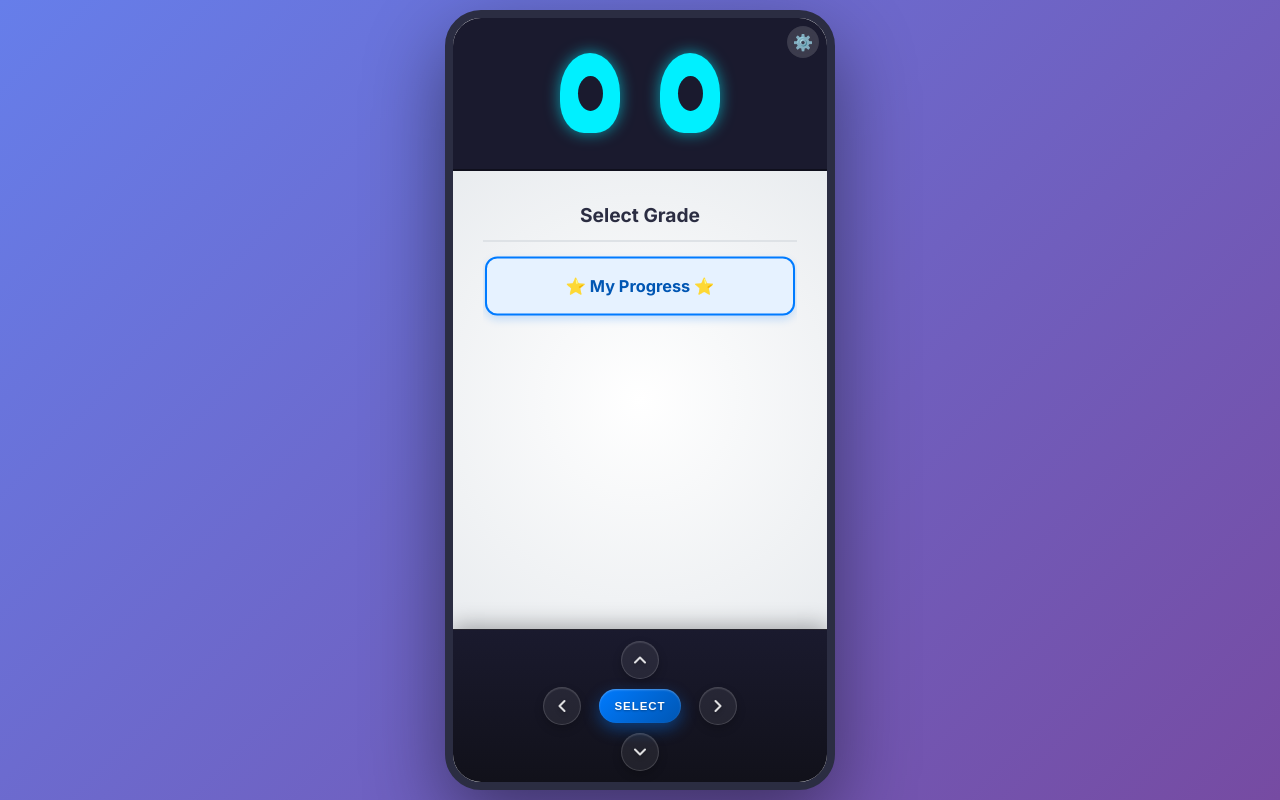
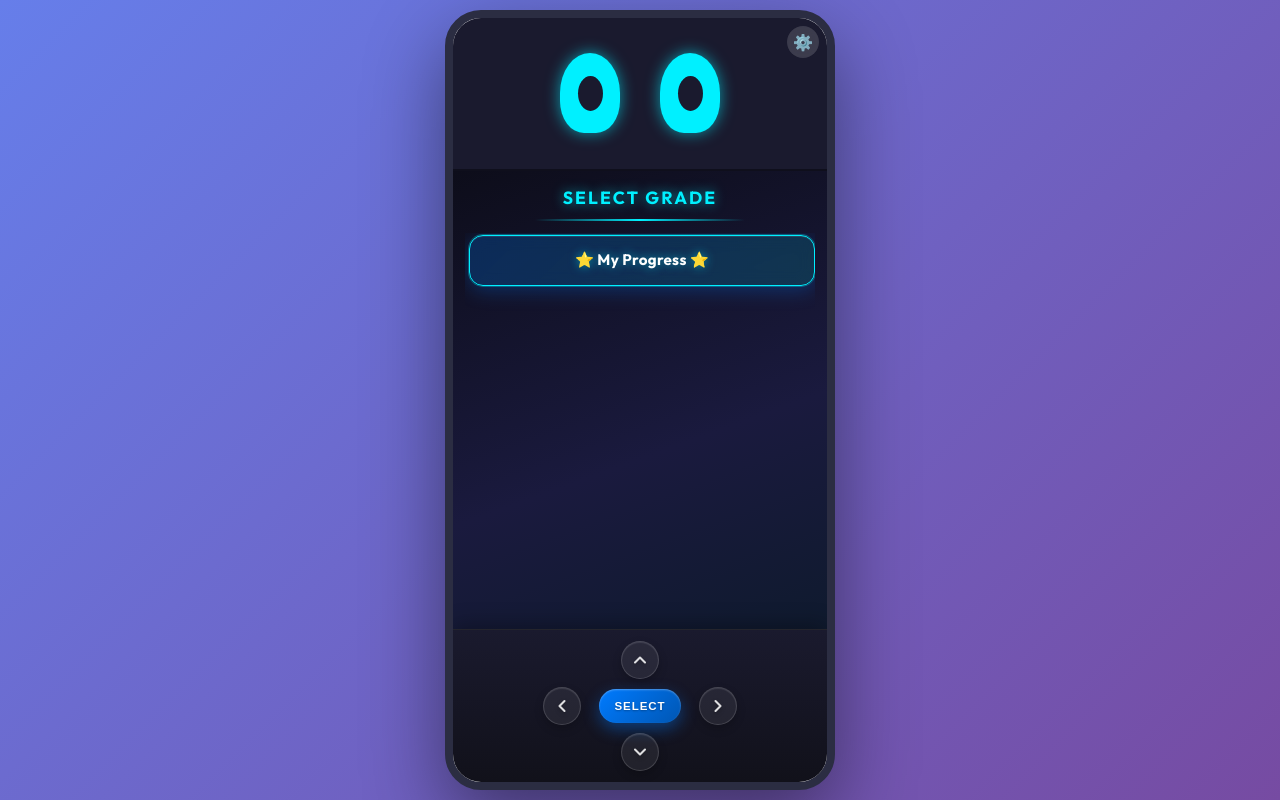
Before and after one commit to palliyalithabsheer-lang/robo-backend, a React (Vite) app: page / in a window 1280 px wide. Built offline with nearby package versions, Linux system fonts and the light colour scheme; no server answers.

Commit message:
UI: Premium dark robot theme for all stomach screens

```diff
--- a/src/components/StomachSection.css
+++ b/src/components/StomachSection.css
@@ -1,38 +1,37 @@
 .stomach-section {
-  flex: 0 0 60%; /* Adjusted to 60% since ControlBar is now 20% */
+  flex: 0 0 60%;
   height: 0; /* Required for nested scrolling in flex containers */
-  background-color: #f8f9fa;
-  /* Light stomach area */
+  background-color: #0d0d1a; /* Dark so screen backgrounds show cleanly */
   display: flex;
   justify-content: center;
   align-items: center;
-  padding: 20px;
+  padding: 0;
   box-sizing: border-box;
-  background-image: radial-gradient(circle at center, #ffffff 0%, #e9ecef 100%);
+  background-image: none;
   position: relative;
   overflow-y: auto;
 }
 
 .content-placeholder {
-  background: white;
+  background: rgba(255, 255, 255, 0.05);
   padding: 30px;
   border-radius: 20px;
-  box-shadow: 0 10px 30px rgba(0, 0, 0, 0.05);
+  box-shadow: 0 10px 30px rgba(0, 0, 0, 0.3);
   text-align: center;
   width: 90%;
   max-width: 300px;
-  border: 1px solid #dee2e6;
+  border: 1px solid rgba(255, 255, 255, 0.08);
 }
 
 .content-placeholder h2 {
-  color: #2b2d42;
+  color: #00f0ff;
   margin-top: 0;
   font-size: 1.5rem;
   margin-bottom: 10px;
 }
 
 .content-placeholder p {
-  color: #6c757d;
+  color: rgba(255, 255, 255, 0.6);
   margin-bottom: 0;
   font-size: 0.95rem;
 }
--- a/src/components/screens/LockedScreen.css
+++ b/src/components/screens/LockedScreen.css
@@ -1,58 +1,68 @@
+/* ── LockedScreen — Premium Robot UI ───────────────────────────── */
 .locked-screen {
   width: 100%;
   height: 100%;
   display: flex;
   flex-direction: column;
+  align-items: center;
   justify-content: center;
-  align-items: center;
-  gap: 12px;
+  gap: 8px;
   padding: 20px;
   box-sizing: border-box;
+  background: linear-gradient(160deg, #0d0d1a 0%, #1a1a3e 60%, #0f1a2e 100%);
+  font-family: 'Outfit', sans-serif;
   text-align: center;
-  background: linear-gradient(160deg, #fff9f0 0%, #fff3cd 100%);
 }
 
 .lock-icon {
-  font-size: 3rem;
-  animation: bounce-lock 1.5s ease-in-out infinite;
+  font-size: 3.5rem;
+  animation: float-lock 3s ease-in-out infinite;
+  filter: drop-shadow(0 0 14px rgba(255, 165, 0, 0.6));
 }
 
-@keyframes bounce-lock {
+@keyframes float-lock {
   0%, 100% { transform: translateY(0); }
-  50% { transform: translateY(-10px); }
+  50% { transform: translateY(-8px); }
 }
 
 .locked-title {
-  font-size: 1.3rem;
-  color: #856404;
-  margin: 0;
-  font-weight: 900;
+  font-size: 1.2rem;
+  font-weight: 800;
+  color: #fff;
+  margin: 4px 0 0;
+  letter-spacing: 0.05em;
 }
 
 .locked-msg {
-  font-size: 1rem;
-  color: #2b2d42;
+  font-size: 0.9rem;
+  font-weight: 600;
+  color: rgba(255, 193, 7, 0.9);
   margin: 0;
-  font-weight: 700;
 }
 
 .locked-sub {
-  font-size: 0.85rem;
-  color: #6c757d;
+  font-size: 0.8rem;
+  color: rgba(255, 255, 255, 0.45);
   margin: 0;
 }
 
 .back-btn {
-  margin-top: 8px;
-  background: #007bff;
-  color: white;
-  border: none;
+  margin-top: 12px;
+  background: rgba(255, 255, 255, 0.07);
+  border: 1px solid rgba(255, 255, 255, 0.2);
+  color: rgba(255, 255, 255, 0.8);
   border-radius: 20px;
-  padding: 10px 24px;
-  font-size: 0.9rem;
-  font-weight: bold;
+  padding: 8px 22px;
+  font-size: 0.85rem;
+  font-weight: 600;
+  font-family: 'Outfit', sans-serif;
   cursor: pointer;
-  transition: opacity 0.2s;
+  transition: all 0.2s ease;
 }
 
-.back-btn:hover { opacity: 0.85; }
+.back-btn:hover {
+  background: rgba(0, 240, 255, 0.1);
+  border-color: #00f0ff;
+  color: #00f0ff;
+  box-shadow: 0 0 12px rgba(0, 240, 255, 0.2);
+}
--- a/src/components/screens/MenuScreen.css
+++ b/src/components/screens/MenuScreen.css
@@ -1,19 +1,40 @@
+/* ── MenuScreen — Premium Robot UI ─────────────────────────────── */
+@import url('https://fonts.googleapis.com/css2?family=Outfit:wght@400;600;700;900&display=swap');
+
 .menu-screen {
   width: 100%;
   height: 100%;
   display: flex;
   flex-direction: column;
-  padding: 10px;
+  padding: 14px 12px 10px;
   box-sizing: border-box;
+  background: linear-gradient(160deg, #0d0d1a 0%, #1a1a3e 60%, #0f1a2e 100%);
+  font-family: 'Outfit', sans-serif;
 }
 
 .menu-title {
-  font-size: 1.2rem;
-  color: #2b2d42;
-  margin: 0 0 10px 0;
+  font-size: 1.1rem;
+  font-weight: 700;
+  color: #00f0ff;
+  margin: 0 0 12px 0;
   text-align: center;
-  border-bottom: 2px solid #dee2e6;
+  text-transform: uppercase;
+  letter-spacing: 0.12em;
+  text-shadow: 0 0 12px rgba(0, 240, 255, 0.6);
+  position: relative;
   padding-bottom: 10px;
+}
+
+.menu-title::after {
+  content: '';
+  position: absolute;
+  bottom: 0;
+  left: 50%;
+  transform: translateX(-50%);
+  width: 60%;
+  height: 2px;
+  background: linear-gradient(90deg, transparent, #00f0ff, transparent);
+  border-radius: 2px;
 }
 
 .menu-list {
@@ -21,33 +42,50 @@
   overflow-y: auto;
   display: flex;
   flex-direction: column;
-  gap: 10px;
-  padding: 5px;
+  gap: 8px;
+  padding: 2px 2px 4px;
+  scrollbar-width: none;
+}
+.menu-list::-webkit-scrollbar { display: none; }
+
+.menu-item {
+  background: rgba(255, 255, 255, 0.04);
+  backdrop-filter: blur(8px);
+  padding: 13px 16px;
+  border-radius: 14px;
+  border: 1px solid rgba(255, 255, 255, 0.08);
+  text-align: center;
+  font-size: 0.95rem;
+  font-weight: 600;
+  color: rgba(255, 255, 255, 0.75);
+  transition: all 0.25s cubic-bezier(0.25, 0.46, 0.45, 0.94);
+  cursor: pointer;
+  letter-spacing: 0.02em;
 }
 
-.menu-item {
-  background: white;
-  padding: 15px;
-  border-radius: 12px;
-  border: 2px solid #e9ecef;
-  text-align: center;
-  font-size: 1rem;
-  color: #495057;
-  transition: all 0.2s ease;
-  cursor: pointer;
+.menu-item:hover {
+  background: rgba(0, 240, 255, 0.07);
+  border-color: rgba(0, 240, 255, 0.25);
+  color: #fff;
 }
 
 .menu-item.selected {
-  border-color: #007bff;
-  background-color: #e6f2ff;
-  color: #0056b3;
-  transform: scale(1.02);
-  box-shadow: 0 4px 8px rgba(0, 123, 255, 0.2);
-  font-weight: bold;
+  background: linear-gradient(135deg, rgba(0, 123, 255, 0.25), rgba(0, 240, 255, 0.15));
+  border-color: #00f0ff;
+  color: #fff;
+  font-weight: 700;
+  box-shadow:
+    0 0 0 1px rgba(0, 240, 255, 0.3),
+    0 4px 20px rgba(0, 123, 255, 0.3),
+    inset 0 1px 0 rgba(255, 255, 255, 0.1);
+  transform: translateX(3px);
+  text-shadow: 0 0 10px rgba(0, 240, 255, 0.5);
 }
 
 .empty-state {
   text-align: center;
-  color: #adb5bd;
-  margin-top: 20px;
+  color: rgba(255, 255, 255, 0.3);
+  margin-top: 30px;
+  font-size: 0.9rem;
+  letter-spacing: 0.05em;
 }
--- a/src/components/screens/ProgressScreen.css
+++ b/src/components/screens/ProgressScreen.css
@@ -1,42 +1,72 @@
+/* ── ProgressScreen — Premium Robot UI ─────────────────────────── */
 .progress-screen {
   width: 100%;
   height: 100%;
   display: flex;
   flex-direction: column;
-  padding: 10px;
+  padding: 14px 12px 10px;
   box-sizing: border-box;
+  background: linear-gradient(160deg, #0d0d1a 0%, #1a1a3e 60%, #0f1a2e 100%);
+  font-family: 'Outfit', sans-serif;
+  color: #fff;
 }
 
 .progress-title {
-  font-size: 1.2rem;
-  color: #2b2d42;
-  margin: 0 0 10px 0;
+  font-size: 1.1rem;
+  font-weight: 700;
+  color: #00f0ff;
+  margin: 0 0 12px 0;
   text-align: center;
-  border-bottom: 2px solid #dee2e6;
+  text-transform: uppercase;
+  letter-spacing: 0.12em;
+  text-shadow: 0 0 12px rgba(0, 240, 255, 0.6);
+  position: relative;
   padding-bottom: 10px;
+}
+
+.progress-title::after {
+  content: '';
+  position: absolute;
+  bottom: 0;
+  left: 50%;
+  transform: translateX(-50%);
+  width: 60%;
+  height: 2px;
+  background: linear-gradient(90deg, transparent, #00f0ff, transparent);
+  border-radius: 2px;
 }
 
 .overall-progress {
   display: flex;
   flex-direction: column;
   align-items: center;
-  background-color: #fff3cd;
-  padding: 15px;
-  border-radius: 12px;
-  border: 2px solid #ffeeba;
-  margin-bottom: 15px;
+  background: linear-gradient(135deg, rgba(255, 193, 7, 0.15), rgba(255, 120, 0, 0.1));
+  border: 1px solid rgba(255, 193, 7, 0.35);
+  padding: 12px;
+  border-radius: 16px;
+  margin-bottom: 12px;
+  box-shadow: 0 4px 20px rgba(255, 165, 0, 0.15), inset 0 1px 0 rgba(255,255,255,0.08);
 }
 
 .percentage {
-  font-size: 2rem;
-  font-weight: bold;
-  color: #856404;
+  font-size: 2.2rem;
+  font-weight: 900;
+  background: linear-gradient(135deg, #ffd700, #ff9500);
+  -webkit-background-clip: text;
+  -webkit-text-fill-color: transparent;
+  background-clip: text;
+  line-height: 1.1;
+  text-shadow: none;
+  filter: drop-shadow(0 0 8px rgba(255, 165, 0, 0.4));
 }
 
 .progress-label {
-  font-size: 0.9rem;
-  color: #856404;
-  font-weight: bold;
+  font-size: 0.78rem;
+  color: rgba(255, 200, 60, 0.85);
+  font-weight: 600;
+  letter-spacing: 0.08em;
+  text-transform: uppercase;
+  margin-top: 2px;
 }
 
 .progress-list {
@@ -44,31 +74,38 @@
   overflow-y: auto;
   display: flex;
   flex-direction: column;
-  gap: 15px;
-  padding: 5px;
+  gap: 10px;
+  padding: 2px;
+  scrollbar-width: none;
 }
+.progress-list::-webkit-scrollbar { display: none; }
 
 .subject-section {
-  background: white;
-  border-radius: 12px;
-  border: 2px solid #e9ecef;
-  padding: 10px;
+  background: rgba(255, 255, 255, 0.04);
+  border-radius: 14px;
+  border: 1px solid rgba(255, 255, 255, 0.08);
+  padding: 10px 12px;
+  box-shadow: 0 2px 12px rgba(0,0,0,0.2);
 }
 
 .subject-title {
-  font-size: 1rem;
-  color: #495057;
-  margin: 0 0 10px 0;
-  border-bottom: 1px solid #dee2e6;
-  padding-bottom: 5px;
+  font-size: 0.85rem;
+  font-weight: 700;
+  color: #00f0ff;
+  margin: 0 0 8px 0;
+  padding-bottom: 6px;
+  border-bottom: 1px solid rgba(0, 240, 255, 0.15);
+  text-transform: uppercase;
+  letter-spacing: 0.07em;
+  text-shadow: 0 0 8px rgba(0, 240, 255, 0.4);
 }
 
 .topic-progress-item {
   display: flex;
   justify-content: space-between;
   align-items: center;
-  padding: 8px 0;
-  border-bottom: 1px dashed #e9ecef;
+  padding: 6px 0;
+  border-bottom: 1px solid rgba(255, 255, 255, 0.05);
 }
 
 .topic-progress-item:last-child {
@@ -76,22 +113,28 @@
 }
 
 .topic-name {
-  font-size: 0.9rem;
-  color: #2b2d42;
+  font-size: 0.85rem;
+  color: rgba(255, 255, 255, 0.75);
   flex: 1;
+  font-weight: 500;
 }
 
 .topic-stats {
   display: flex;
-  gap: 10px;
+  gap: 8px;
+  align-items: center;
 }
 
 .stat-badge {
-  font-size: 1rem;
+  font-size: 0.9rem;
 }
 
 .quiz-badge {
-  font-size: 0.85rem;
-  font-weight: bold;
-  color: #007bff;
+  font-size: 0.75rem;
+  font-weight: 700;
+  color: #00f0ff;
+  background: rgba(0, 240, 255, 0.1);
+  border: 1px solid rgba(0, 240, 255, 0.2);
+  border-radius: 20px;
+  padding: 1px 7px;
 }
```
